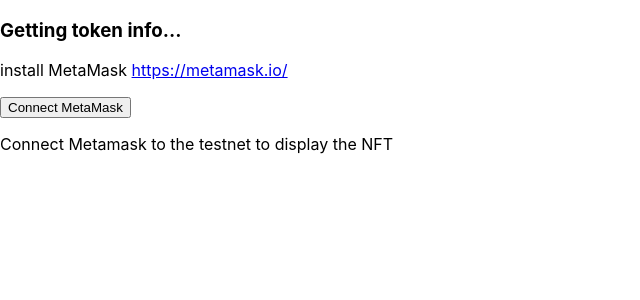
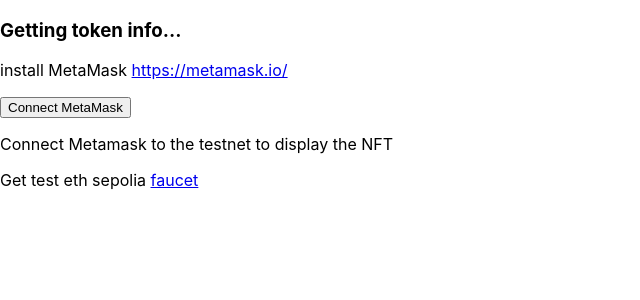
Before and after one commit to Hsien-HsiuLiao/nft-app, a React (Create React App) app in the folder frontend/: page / in a window 1280 px wide. Shown: the top 300 px of the page, without its empty margins (0-640 px from the left). Built offline with nearby package versions, Linux system fonts and the light colour scheme.

Commit message:
add link for sepolia faucet

```diff
--- a/frontend/src/App.js
+++ b/frontend/src/App.js
@@ -23,6 +23,7 @@
       <p>install MetaMask <a href="https://metamask.io/"> https://metamask.io/</a></p>
       <button>Connect MetaMask</button>
       <p>Connect Metamask to the testnet to display the NFT</p>
+      <p>Get test eth sepolia <a href="https://www.alchemy.com/faucets/ethereum-sepolia">faucet</a></p>
       </div>
     );
   }
```
